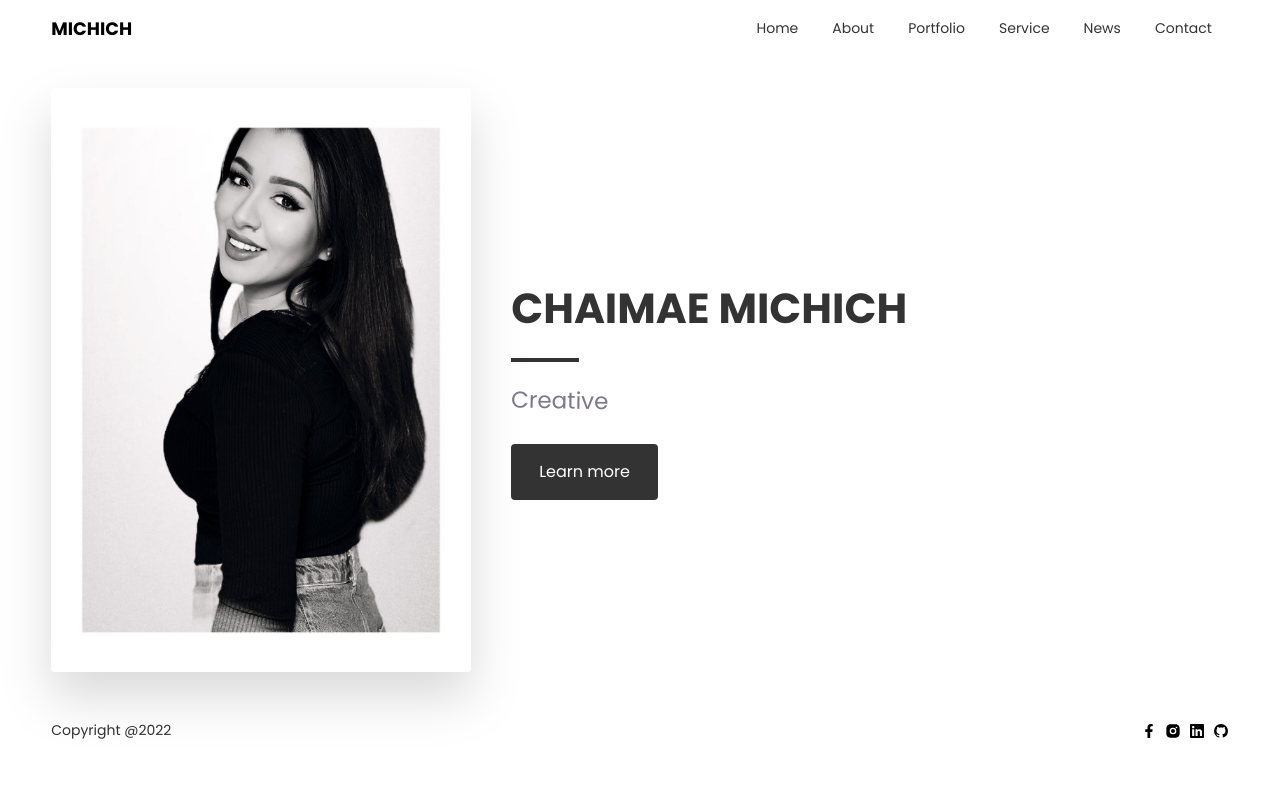
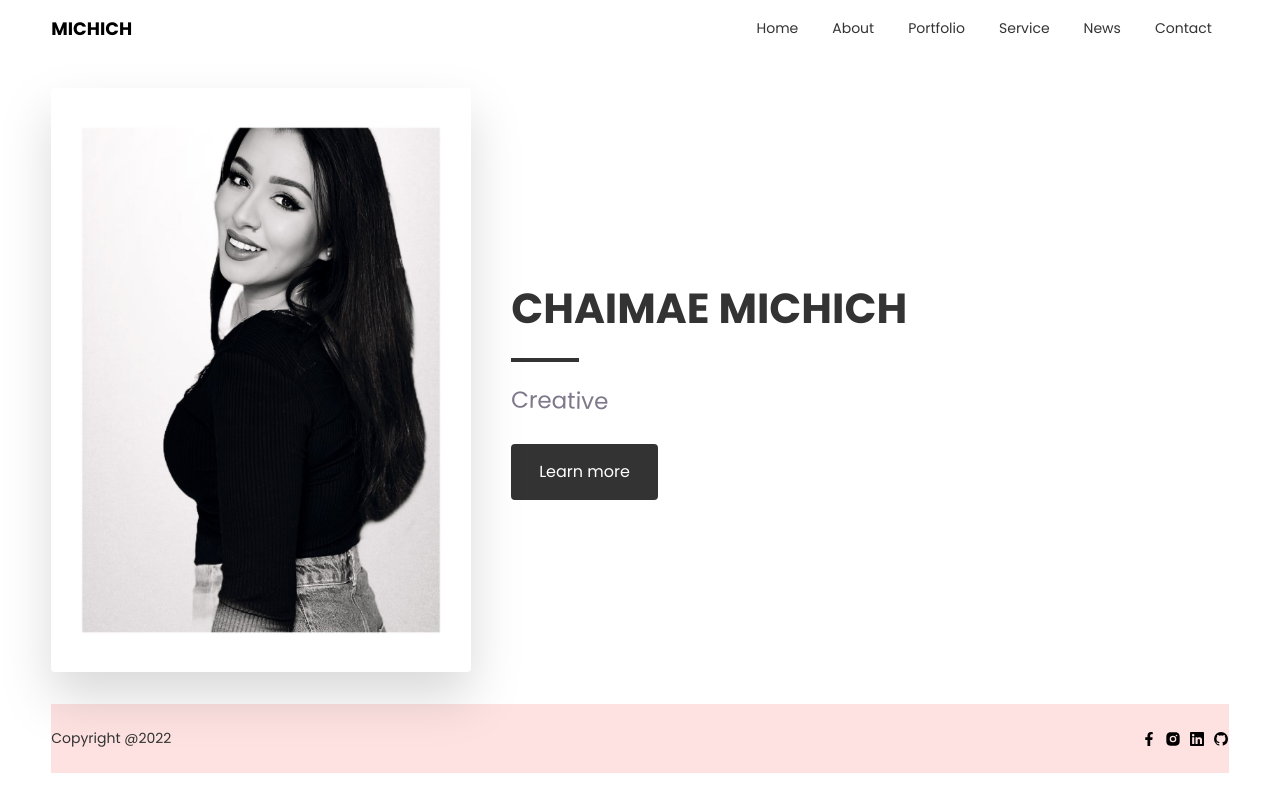
Before and after one commit to Chima20-art/portfolio-v2, a Next.js app: page / in a window 1280 px wide. Shown: the top 800 px of the page. Built offline with nearby package versions, Linux system fonts and the light colour scheme.

Commit message:
fixed css.

```diff
--- a/components/footer.js
+++ b/components/footer.js
@@ -4,7 +4,7 @@ import { VscGithubInverted } from 'react-icons/vsc'
 
 export default function Footer() {
     return (
-        <div className="mt-4  flex justify-between  ">
+        <div className=" flex justify-between bg-red-100 py-6 ">
             <p className="text-grey font-[400] text-[14px]">Copyright @2022</p>
             <div className="flex justify-center align-center text-black  ">
                 <FaFacebookF className="w-[16px] h-[14px] my-auto mr-2 cursor-pointer" />
--- a/components/header.js
+++ b/components/header.js
@@ -22,12 +22,11 @@ export default function Header() {
             <div className=" lg:flex  text-grey text-sm hidden ">
                 {pages?.map((page) => {
                     return (
-                        <Link href={page.url}>
+                        <Link href={page.url} key={page.title}>
                             {' '}
                             <div
                                 onMouseEnter={() => setHoveredItem(page.title)}
                                 onMouseLeave={() => setHoveredItem('')}
-                                key={page.title}
                                 className=" relative  hover:cursor-pointer  overflow-hidden hover:text-white text-grey  px-[17px] py-[9px]  font-medium   "
                             >
                                 <motion.div
```
